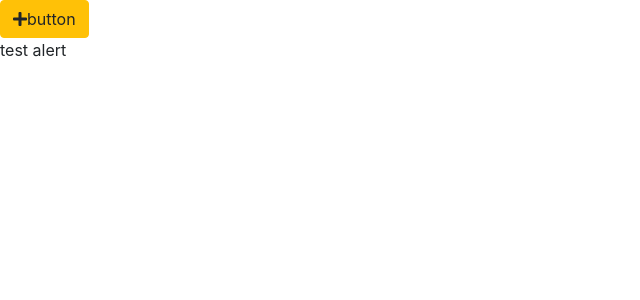
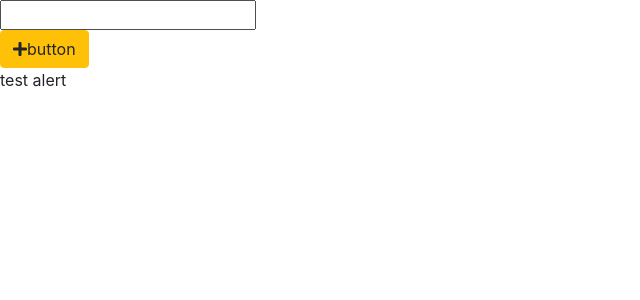
Before and after one commit to DimaSamusenko/angular-ui-kit, an Angular app: page / in a window 1280 px wide. Shown: the top 300 px of the page, without its empty margins (0-640 px from the left). Built offline with nearby package versions, Linux system fonts and the light colour scheme.

Commit message:
Form attr for button

```diff
--- a/src/app/app.component.html
+++ b/src/app/app.component.html
@@ -1,15 +1,24 @@
 <main>
+  <form name="first" #myForm="ngForm">
+    <div>
+      <input type="text"
+        name="name"
+        [(ngModel)]="name" />
+    </div>
     <div>
       <c-button
         type="button"
         [disabled]="disabled"
         [loading]="loading"
         data-icon="fa fa-plus"
-      color="warning">button</c-button>
+        color="warning"
+        [form]="myForm"
+        [action]="submitHandler">button</c-button>
     </div>
     <div>
       <div cAlert data-dismissible="true">
         test alert
       </div>
     </div>
+  </form>
 </main>
--- a/src/app/app.component.ts
+++ b/src/app/app.component.ts
@@ -9,10 +9,14 @@ export class AppComponent implements OnInit {
   disabled = false;
   loading = false;
   title = 'angular-ui-kit';
+  name = '';
   ngOnInit() {
     setInterval(() => {
       /*this.disabled = !this.disabled;
       this.loading = !this.loading;*/
     }, 2000);
   }
+  submitHandler() {
+    console.log('Form submit');
+  }
 }
--- a/src/app/app.module.ts
+++ b/src/app/app.module.ts
@@ -3,6 +3,7 @@ import { NgModule } from '@angular/core';
 
 import { AppComponent } from './app.component';
 import { CUiKitModule } from './cui-kit/cui-kit.module';
+import { FormsModule } from '@angular/forms';
 
 @NgModule({
   declarations: [
@@ -13,6 +14,7 @@ import { CUiKitModule } from './cui-kit/cui-kit.module';
     CUiKitModule.forRoot({
       foo: 'bar'
     }),
+    FormsModule
   ],
   providers: [],
   bootstrap: [AppComponent]
--- a/src/app/components/button/button.component.html
+++ b/src/app/components/button/button.component.html
@@ -13,8 +13,10 @@
     'btn-success': color === 'success',
     'btn-danger': color === 'danger',
     'btn-link': color === 'link'
-  }">
-  <i [class]="icon" *ngIf="icon && !loading"></i>
-  <c-spinner *ngIf="icon && loading" [color]="color"></c-spinner>
-  <ng-content *ngIf="!loading"></ng-content>
+  }"
+  (click)="submit()">
+  <i [class]="icon" class="btn-icon" *ngIf="icon && !loading"></i>
+  <c-spinner class="btn-spinner" *ngIf="icon && loading"
+    [color]="color"></c-spinner>
+  <ng-content class="btn-label" *ngIf="!loading"></ng-content>
 </button>
--- a/src/app/components/button/button.component.ts
+++ b/src/app/components/button/button.component.ts
@@ -1,17 +1,20 @@
 import {Component, OnInit, OnChanges, HostBinding, SimpleChanges, ViewChild, ViewContainerRef, Input, ElementRef} from '@angular/core';
+import { NgForm } from '@angular/forms';
 
 @Component({
   selector: 'c-button',
   templateUrl: './button.component.html',
   styleUrls: ['./button.component.scss']
 })
-export class ButtonComponent {
+export class ButtonComponent implements OnInit {
   icon: string;
 
   @Input() type: boolean;
   @Input() disabled: boolean;
   @Input() color: string;
   @Input() loading: boolean;
+  @Input() form: NgForm;
+  @Input() action: () => void;
 
   @ViewChild('btn', {read: ViewContainerRef}) btn: ViewContainerRef;
 
@@ -19,4 +22,12 @@ export class ButtonComponent {
     this.icon = el.nativeElement.getAttribute('data-icon');
   }
 
+  ngOnInit() {}
+
+  submit() {
+    if (this.form.valid) {
+      this.action();
+    }
+  }
+
 }
```
Lines whose indentation alone changed are shown as unchanged.
